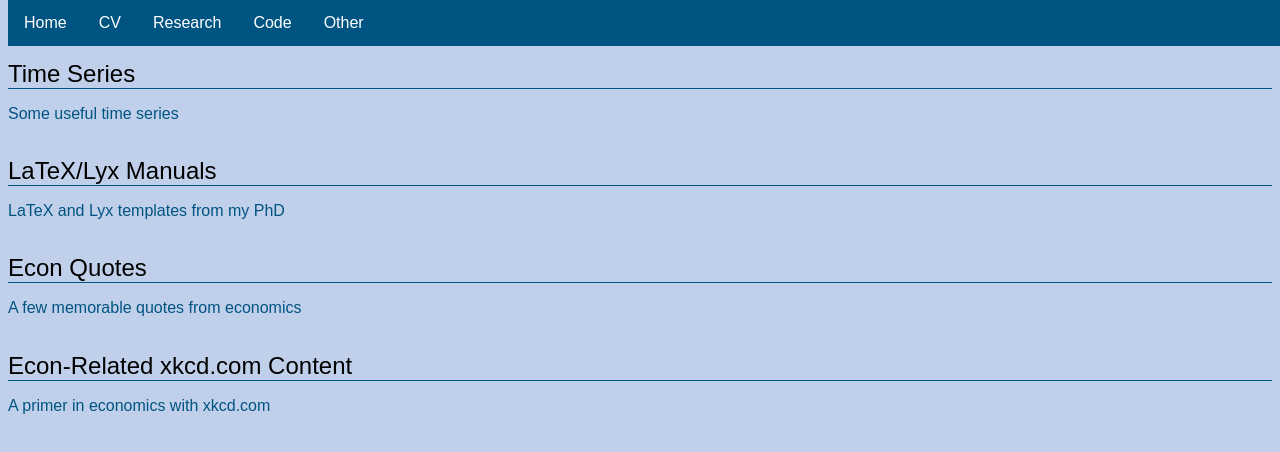
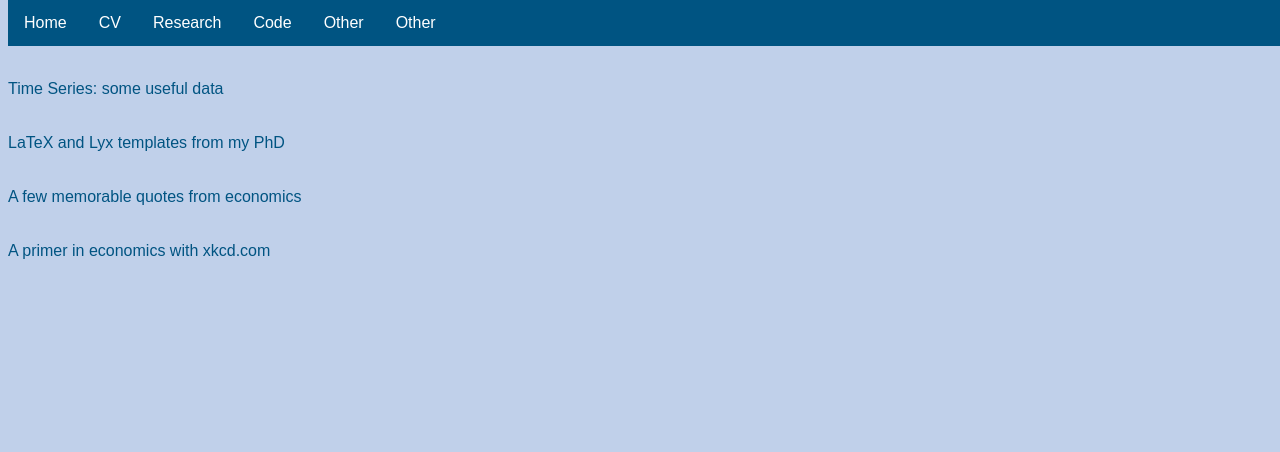
Before and after one commit to benkolb/other, a plain HTML site: page index.html in a window 1280 px wide. Drawn offline with Linux system fonts and the light colour scheme.

Commit message:
Update index.html

```diff
--- a/index.html
+++ b/index.html
@@ -16,6 +16,7 @@
   <a href="http://benkolb.github.io/codes/">Code</a>
   <a class="subnavbtn" href="http://benkolb.github.io/other">Other</a>
   <div class="subnav">
+      <a class="subnavbtn" href="http://benkolb.github.io/other">Other</a>
     <!-- <button class="subnavbtn">other <i class="fa fa-caret-down"></i></button> -->
     <div class="subnav-content">
       <a href="http://benkolb.github.io/timeseries">Time Series</a>
@@ -26,18 +27,14 @@
   </div>
 </div>
 
-</br></br>
+</br></br></br></br>
 
-<h1>Time Series</h1>
-<a href="http://benkolb.github.io/timeseries" style="color: rgb(0,84,130); text-decoration: none; font-size: 100%">Some useful time series</a>
-<br/><br/>
-<h1>LaTeX/Lyx Manuals</h1>
+<a href="http://benkolb.github.io/timeseries" style="color: rgb(0,84,130); text-decoration: none; font-size: 100%">Time Series: some useful data</a>
+<br/><br/><br/>
 <a href="http://benkolb.github.io/how_to" style="color: rgb(0,84,130); text-decoration: none; font-size: 100%">LaTeX and Lyx templates from my PhD</a>
-</br></br>
-<h1>Econ Quotes</h1>
+</br></br><br/>
 <a href="http://benkolb.github.io/quotes" style="color: rgb(0,84,130); text-decoration: none; font-size: 100%">A few memorable quotes from economics</a>
-</br></br>
-<h1>Econ-Related xkcd.com Content</h1>
+</br></br><br/>
 <a href="http://benkolb.github.io/xkcd" style="color: rgb(0,84,130); text-decoration: none; font-size: 100%">A primer in economics with xkcd.com</a>
 <br/><br/><br/><br/>
 
```
